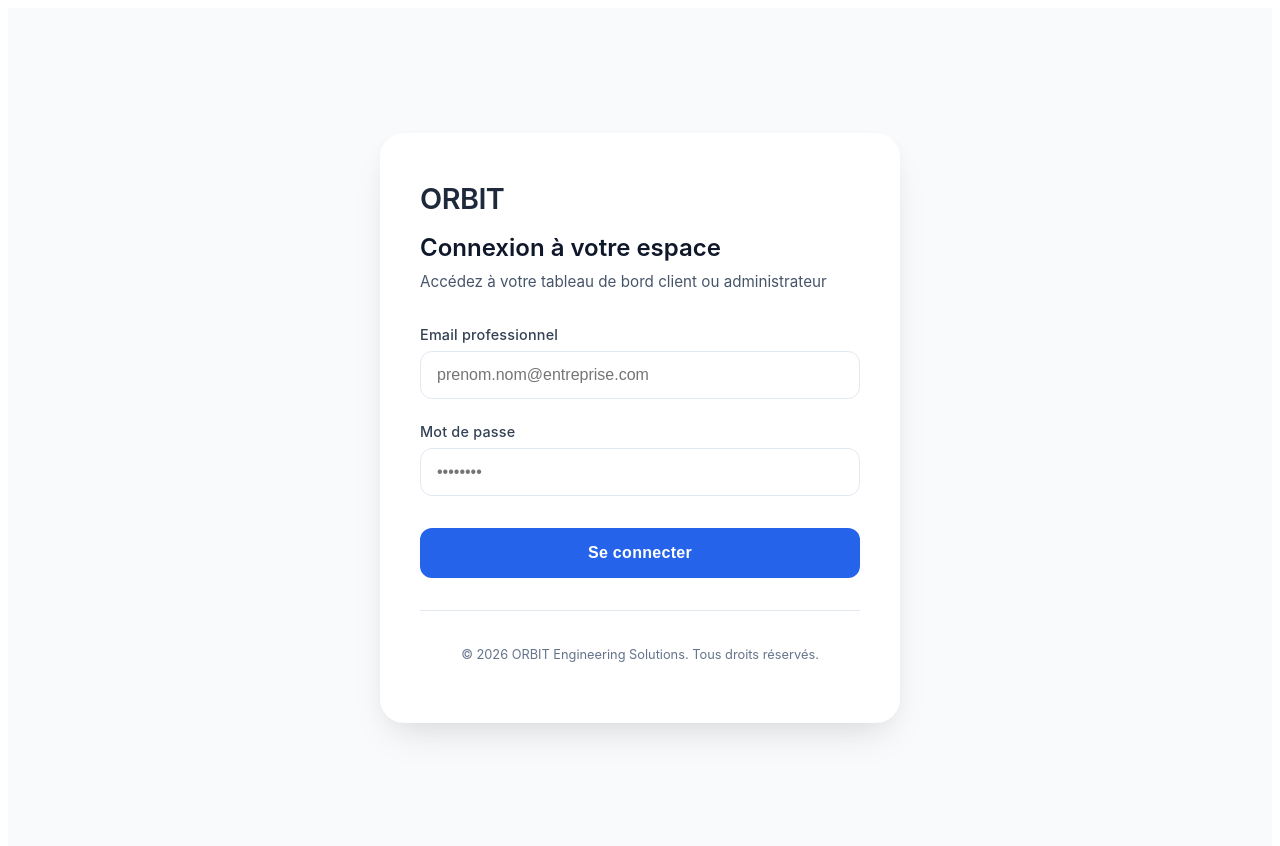
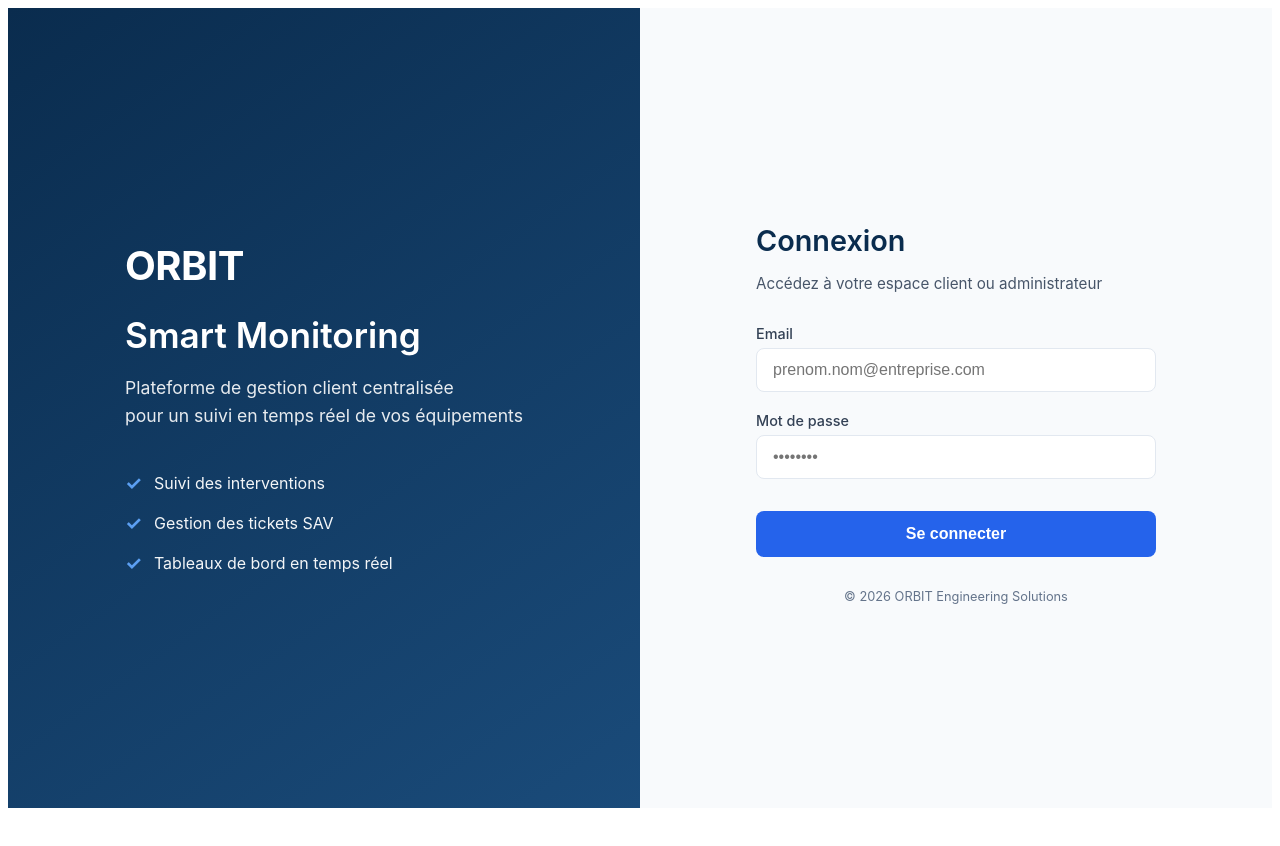
Before and after one commit to lallou8/orbit-crm, a React app in the folder frontend/: page /login in a window 1280 px wide. Shown: the top 846 px of the page. After the commit the page ends 816 px from the top, so only its background shows below. Built offline with nearby package versions, Linux system fonts and the light colour scheme; the HTML template or start-up script is replaced by a standard one.

Commit message:
style: nouvelle page login professionnelle

```diff
--- a/frontend/src/pages/Login.jsx
+++ b/frontend/src/pages/Login.jsx
@@ -28,27 +28,49 @@ function Login() {
 
   return (
     <div style={styles.container}>
-      <div style={styles.card}>
-        {/* Logo / En-tête */}
-        <div style={styles.header}>
+      {/* Partie gauche - Branding ORBIT */}
+      <div style={styles.leftPanel}>
+        <div style={styles.brandContent}>
           <div style={styles.logo}>ORBIT</div>
-          <h2 style={styles.title}>Connexion à votre espace</h2>
-          <p style={styles.subtitle}>
-            Accédez à votre tableau de bord client ou administrateur
+          <h1 style={styles.brandTitle}>Smart Monitoring</h1>
+          <p style={styles.brandSubtitle}>
+            Plateforme de gestion client centralisée<br />
+            pour un suivi en temps réel de vos équipements
           </p>
+          <div style={styles.features}>
+            <div style={styles.feature}>
+              <span style={styles.featureIcon}>✓</span>
+              <span>Suivi des interventions</span>
+            </div>
+            <div style={styles.feature}>
+              <span style={styles.featureIcon}>✓</span>
+              <span>Gestion des tickets SAV</span>
+            </div>
+            <div style={styles.feature}>
+              <span style={styles.featureIcon}>✓</span>
+              <span>Tableaux de bord en temps réel</span>
+            </div>
+          </div>
+        </div>
       </div>
 
-        {/* Message d'erreur */}
+      {/* Partie droite - Formulaire de connexion */}
+      <div style={styles.rightPanel}>
+        <div style={styles.formContainer}>
+          <h2 style={styles.formTitle}>Connexion</h2>
+          <p style={styles.formSubtitle}>
+            Accédez à votre espace client ou administrateur
+          </p>
+
           {error && (
             <div style={styles.errorContainer}>
               <span style={styles.errorText}>{error}</span>
             </div>
           )}
 
-        {/* Formulaire */}
           <form onSubmit={handleSubmit} style={styles.form}>
             <div style={styles.inputGroup}>
-            <label style={styles.label}>Email professionnel</label>
+              <label style={styles.label}>Email</label>
               <input
                 type="email"
                 placeholder="prenom.nom@entreprise.com"
@@ -76,10 +98,8 @@ function Login() {
             </button>
           </form>
 
-        {/* Footer */}
-        <div style={styles.footer}>
           <p style={styles.footerText}>
-            © 2026 ORBIT Engineering Solutions. Tous droits réservés.
+            © 2026 ORBIT Engineering Solutions
           </p>
         </div>
       </div>
@@ -87,54 +107,88 @@ function Login() {
   );
 }
 
-// Styles professionnels
+// Styles split screen professionnels
 const styles = {
   container: {
+    display: 'flex',
     minHeight: '100vh',
+    fontFamily: 'Inter, -apple-system, BlinkMacSystemFont, "Segoe UI", Roboto, sans-serif'
+  },
+  leftPanel: {
+    flex: 1,
+    background: 'linear-gradient(145deg, #0a2c4e 0%, #1a4b7a 100%)',
     display: 'flex',
     alignItems: 'center',
     justifyContent: 'center',
-    backgroundColor: '#f9fafb',
-    fontFamily: 'Inter, system-ui, -apple-system, BlinkMacSystemFont, "Segoe UI", Roboto, sans-serif',
-    padding: '20px'
+    padding: '48px',
+    color: 'white'
   },
-  card: {
-    backgroundColor: '#ffffff',
-    borderRadius: '24px',
-    padding: '48px 40px',
-    width: '100%',
-    maxWidth: '440px',
-    boxShadow: '0 20px 40px -12px rgba(0, 0, 0, 0.1), 0 8px 24px -6px rgba(0, 0, 0, 0.05)'
-  },
-  header: {
-    marginBottom: '32px'
+  brandContent: {
+    maxWidth: '440px'
   },
   logo: {
+    fontSize: '2.5rem',
+    fontWeight: 700,
+    marginBottom: '24px',
+    letterSpacing: '-0.5px'
+  },
+  brandTitle: {
+    fontSize: '2.2rem',
+    fontWeight: 600,
+    marginBottom: '16px',
+    lineHeight: 1.2
+  },
+  brandSubtitle: {
+    fontSize: '1.1rem',
+    opacity: 0.9,
+    marginBottom: '40px',
+    lineHeight: 1.6
+  },
+  features: {
+    display: 'flex',
+    flexDirection: 'column',
+    gap: '16px'
+  },
+  feature: {
+    display: 'flex',
+    alignItems: 'center',
+    gap: '12px',
+    fontSize: '1rem',
+    opacity: 0.95
+  },
+  featureIcon: {
+    fontSize: '1.2rem',
+    fontWeight: 'bold',
+    color: '#60a5fa'
+  },
+  rightPanel: {
+    flex: 1,
+    display: 'flex',
+    alignItems: 'center',
+    justifyContent: 'center',
+    backgroundColor: '#f8fafc',
+    padding: '48px'
+  },
+  formContainer: {
+    maxWidth: '400px',
+    width: '100%'
+  },
+  formTitle: {
     fontSize: '1.8rem',
     fontWeight: 600,
-    color: '#1e293b',
-    marginBottom: '16px',
-    letterSpacing: '-0.5px'
+    color: '#0a2c4e',
+    marginBottom: '8px'
   },
-  title: {
-    fontSize: '1.5rem',
-    fontWeight: 600,
-    color: '#0f172a',
-    margin: 0,
-    marginBottom: '8px',
-    lineHeight: 1.3
-  },
-  subtitle: {
+  formSubtitle: {
     fontSize: '0.95rem',
     color: '#475569',
-    margin: 0,
-    lineHeight: 1.5
+    marginBottom: '32px'
   },
   errorContainer: {
     backgroundColor: '#fef2f2',
     border: '1px solid #fee2e2',
-    borderRadius: '12px',
-    padding: '14px 16px',
+    borderRadius: '8px',
+    padding: '12px',
     marginBottom: '24px'
   },
   errorText: {
@@ -145,66 +199,50 @@ const styles = {
   form: {
     display: 'flex',
     flexDirection: 'column',
-    gap: '24px'
+    gap: '20px'
   },
   inputGroup: {
     display: 'flex',
     flexDirection: 'column',
-    gap: '8px'
+    gap: '6px'
   },
   label: {
     fontSize: '0.9rem',
     fontWeight: 500,
-    color: '#334155',
-    letterSpacing: '0.2px'
+    color: '#334155'
   },
   input: {
-    padding: '14px 16px',
-    border: '1.5px solid #e2e8f0',
-    borderRadius: '12px',
+    padding: '12px 16px',
+    border: '1px solid #e2e8f0',
+    borderRadius: '8px',
     fontSize: '1rem',
     transition: 'all 0.2s',
     outline: 'none',
-    backgroundColor: '#ffffff',
     ':focus': {
       borderColor: '#2563eb',
-      boxShadow: '0 0 0 4px rgba(37, 99, 235, 0.1)'
-    },
-    '::placeholder': {
-      color: '#94a3b8',
-      fontSize: '0.95rem'
+      boxShadow: '0 0 0 3px rgba(37, 99, 235, 0.1)'
     }
   },
   button: {
     backgroundColor: '#2563eb',
-    color: '#ffffff',
+    color: 'white',
     border: 'none',
-    padding: '16px 24px',
-    borderRadius: '12px',
+    padding: '14px 24px',
+    borderRadius: '8px',
     fontSize: '1rem',
     fontWeight: 600,
     cursor: 'pointer',
-    transition: 'all 0.2s',
-    marginTop: '8px',
-    letterSpacing: '0.3px',
+    transition: 'background-color 0.2s',
+    marginTop: '12px',
     ':hover': {
-      backgroundColor: '#1d4ed8',
-      transform: 'translateY(-1px)',
-      boxShadow: '0 8px 20px -8px rgba(37, 99, 235, 0.5)'
-    },
-    ':active': {
-      transform: 'translateY(0)'
+      backgroundColor: '#1d4ed8'
     }
   },
-  footer: {
+  footerText: {
     marginTop: '32px',
-    paddingTop: '24px',
-    borderTop: '1px solid #e2e8f0',
+    fontSize: '0.8rem',
+    color: '#64748b',
     textAlign: 'center'
-  },
-  footerText: {
-    fontSize: '0.8rem',
-    color: '#64748b'
   }
 };
 
```
Lines whose indentation alone changed are shown as unchanged.
